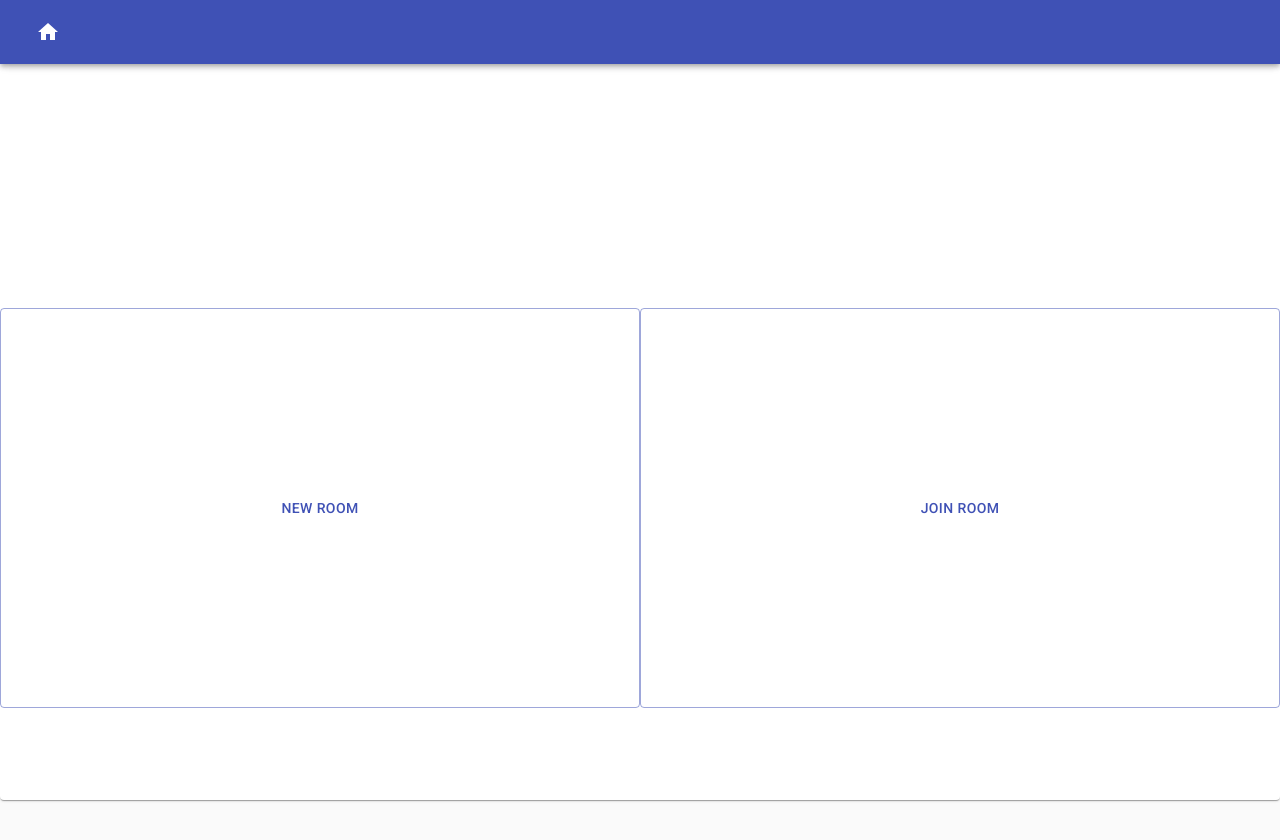
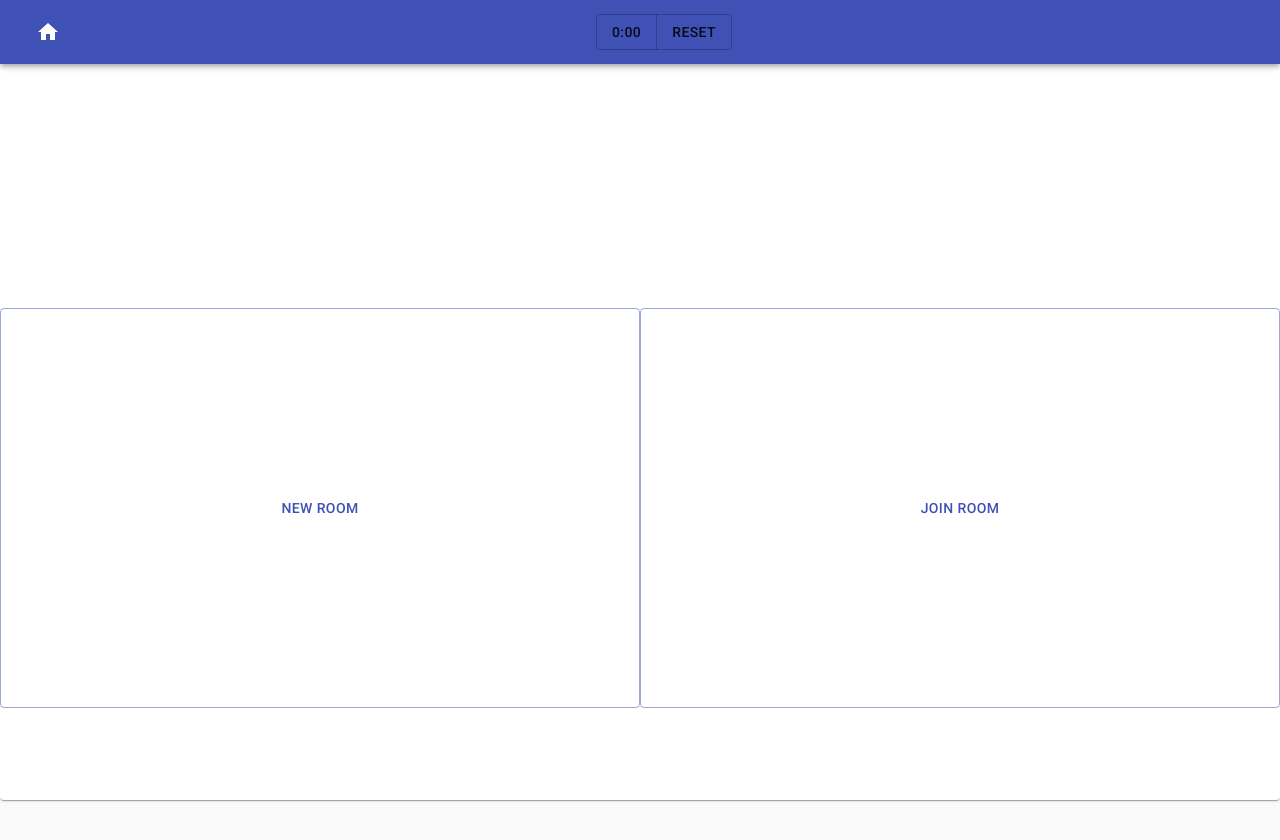
Before and after one commit to awarnes/mtg-life-party, a React (Create React App) app: page / in a window 1280 px wide. Shown: the top 840 px of the page. Built offline with nearby package versions, Linux system fonts and the light colour scheme; no server answers.

Commit message:
Add drag and drop, and start of shot clock.

```diff
--- a/package.json
+++ b/package.json
@@ -9,6 +9,8 @@
     "firebase": "^7.14.2",
     "prop-types": "^15.7.2",
     "react": "^16.13.1",
+    "react-dnd": "^11.1.3",
+    "react-dnd-html5-backend": "^11.1.3",
     "react-dom": "^16.13.1",
     "react-router-dom": "^5.1.2",
     "react-scripts": "3.4.1",
--- a/src/components/NavBar.tsx
+++ b/src/components/NavBar.tsx
@@ -5,6 +5,7 @@ import HomeIcon from '@material-ui/icons/Home';
 
 import { INavBarProps } from '../lib/mtgLifeInterfaces';
 import { getRoomShortId } from '../lib/utilities';
+import ShotClock from './ShotClock';
 
 const styles = {
   navBarContainer: {
@@ -45,6 +46,7 @@ function NavBar(props: INavBarProps): JSX.Element {
           <IconButton color="inherit" onClick={returnHome}>
             <HomeIcon />
           </IconButton>
+          <ShotClock />
           {currentRoom ? (
             <Button onClick={handleCopy} variant="contained" size="large" endIcon={<FileCopyIcon />}>
               Room: {currentRoom}
--- /dev/null
+++ b/src/components/RoomDraggableSpace.tsx
@@ -0,0 +1,17 @@
+import React from 'react';
+import { useDrop } from 'react-dnd';
+
+import { IDraggableRoomProps } from '../lib/mtgLifeInterfaces';
+import { DNDItemTypes } from '../lib/mtgLifeConstants';
+
+function RoomDraggableSpace(props: IDraggableRoomProps): JSX.Element {
+  const { playerCard, movePlayer, droppableId } = props;
+  const [, drop] = useDrop({
+    accept: DNDItemTypes.CARD,
+    drop: (item: any) => movePlayer(item.key, droppableId),
+  });
+
+  return <div ref={drop}>{playerCard}</div>;
+}
+
+export default RoomDraggableSpace;
--- /dev/null
+++ b/src/components/ShotClock.tsx
@@ -0,0 +1,52 @@
+import React, { useState, useEffect } from 'react';
+import { ButtonGroup, Button, withStyles } from '@material-ui/core';
+
+import { IShotClockProps } from '../lib/mtgLifeInterfaces';
+
+const styles = {
+  shotClock: {},
+};
+
+function ShotClock(props: IShotClockProps): JSX.Element {
+  const { classes } = props;
+  const [seconds, setSeconds] = useState(0);
+  const [isActive, setIsActive] = useState(false);
+
+  function resetTimer() {
+    setSeconds(0);
+    setIsActive(false);
+  }
+
+  function toggleTimer() {
+    setIsActive(!isActive);
+  }
+
+  useEffect(() => {
+    let interval: any = null;
+    if (isActive) {
+      interval = setInterval(() => {
+        setSeconds((seconds) => seconds + 1);
+      }, 1000);
+    } else if (!isActive && seconds !== 0) {
+      clearInterval(interval);
+    }
+    return () => clearInterval(interval);
+  }, [isActive, seconds]);
+
+  function formatSeconds(): string {
+    const minutes = Math.trunc(seconds / 60);
+    const secondAmount = seconds - minutes * 60;
+    return `${minutes}:${secondAmount < 10 ? `0${secondAmount}` : secondAmount}`;
+  }
+
+  return (
+    <div className={classes.shotClock}>
+      <ButtonGroup>
+        <Button onClick={toggleTimer}>{formatSeconds()}</Button>
+        <Button onClick={resetTimer}>Reset</Button>
+      </ButtonGroup>
+    </div>
+  );
+}
+
+export default withStyles(styles)(ShotClock);
--- a/src/containers/PlayerCard.tsx
+++ b/src/containers/PlayerCard.tsx
@@ -17,6 +17,9 @@ import DialogContent from '@material-ui/core/DialogContent';
 import DialogContentText from '@material-ui/core/DialogContentText';
 import Tooltip from '@material-ui/core/Tooltip';
 
+// React DND
+import { useDrag } from 'react-dnd';
+
 // Icons
 import SettingsIcon from '@material-ui/icons/Settings';
 import LibraryBooksIcon from '@material-ui/icons/LibraryBooks';
@@ -25,7 +28,7 @@ import CloseIcon from '@material-ui/icons/Close';
 
 // MTG Life Party
 import { IPlayerCardProps } from '../lib/mtgLifeInterfaces';
-import { colorStyles } from '../lib/mtgLifeConstants';
+import { colorStyles, DNDItemTypes } from '../lib/mtgLifeConstants';
 import DamageCounter from '../components/DamageCounter';
 import AdditionalDamageExpander from './AdditionalDamageExpander';
 import { getScryfallURL } from '../lib/utilities';
@@ -63,6 +66,13 @@ function PlayerCard(props: IPlayerCardProps): JSX.Element {
     deletePlayer,
   } = props;
 
+  const [{ isDragging }, drag] = useDrag({
+    item: { type: DNDItemTypes.CARD, key: player.uid },
+    collect: (monitor) => ({
+      isDragging: !!monitor.isDragging(),
+    }),
+  });
+
   // Color picker state
   const [settingsOpen, setSettingsOpen] = useState(false);
   const [cardColor, setCardColor] = useState(colors[~~(Math.random() * colors.length)]);
@@ -86,7 +96,7 @@ function PlayerCard(props: IPlayerCardProps): JSX.Element {
   };
 
   return (
-    <div>
+    <div ref={drag}>
       <Card raised className={classes.cardContainer}>
         <CardHeader
           avatar={
--- a/src/containers/Room.tsx
+++ b/src/containers/Room.tsx
@@ -1,9 +1,13 @@
 import React, { Component } from 'react';
 import { withStyles } from '@material-ui/core/styles';
-import { IRoomProps } from '../lib/mtgLifeInterfaces';
+import Typography from '@material-ui/core/Typography';
+import { DndProvider } from 'react-dnd';
+import { HTML5Backend } from 'react-dnd-html5-backend';
+
+import { IRoomProps, IRoomState, IPlayer } from '../lib/mtgLifeInterfaces';
 import { listenToPlayersInRoom, listenToRoom } from '../data/connection';
+import RoomDraggableSpace from '../components/RoomDraggableSpace';
 import PlayerCard from './PlayerCard';
-import { Typography } from '@material-ui/core';
 
 const styles = {
   roomContainer: {
@@ -13,21 +17,60 @@ const styles = {
     alignContent: 'flex-start',
   },
 };
+function playerDifference(playerA: IPlayer, playerB: IPlayer) {
+  return playerA !== playerB;
+}
+function difference(setA: Set<any>, setB: Set<any>): Set<any> {
+  const _difference = new Set(setA);
+  for (const elem of _difference) {
+    if ([...setB].reduce((diff, el) => diff.concat(el.key), []).includes(elem.key)) _difference.delete(elem);
+  }
+  return _difference;
+}
 
-class Room extends Component<IRoomProps> {
+class Room extends Component<IRoomProps, IRoomState> {
+  constructor(props: IRoomProps) {
+    super(props);
+
+    this.state = {
+      playerCards: [],
+      cardOrder: [],
+    };
+  }
   componentDidMount(): void {
     const { routeProps, updateRoomId, updatePlayerState, updateRoomState } = this.props;
     const joinedRoom = routeProps.match.params.roomId ? routeProps.match.params.roomId : '';
     listenToPlayersInRoom(joinedRoom, updatePlayerState);
     listenToRoom(joinedRoom, updateRoomState);
     updateRoomId(joinedRoom);
+
+    this.generatePlayerCards();
   }
 
   componentWillUnmount(): void {
     // TODO: Figure out what needs to be done for clean up.
   }
 
-  render(): JSX.Element {
+  componentDidUpdate(prevProps: any): void {
+    const { playerCards } = this.state;
+    const { players } = this.props;
+    if (playerCards.length !== players.length) {
+      return this.generatePlayerCards();
+    }
+
+    let playerChanged = false;
+    players.forEach((player: IPlayer) => {
+      playerChanged = playerDifference(
+        player,
+        prevProps.players.filter((prevPlayer: IPlayer) => prevPlayer.uid === player.uid)[0],
+      );
+    });
+    if (playerChanged) {
+      this.generatePlayerCards();
+    }
+  }
+  // TODO: Allow to only regenerate the necessary player cards from componentDidUpdate() above!
+  generatePlayerCards(): void {
     const {
       players,
       room,
@@ -39,17 +82,16 @@ class Room extends Component<IRoomProps> {
       increaseCommanderDamage,
       createNewCommanderDamage,
       deletePlayer,
-      classes,
     } = this.props;
+
+    const { playerCards, cardOrder } = this.state;
 
     const commandersInRoom = players.flatMap((player) =>
       player.partnerCommander ? [player.commander.name!, player.partnerCommander.name!] : player.commander.name!,
     );
 
-    return (
-      <div style={{ flexWrap: 'wrap' }} className={classes.roomContainer}>
-        {room?.players.length ? (
-          players.map((player) => (
+    const newPlayerCards = room?.players.length
+      ? players.map((player) => (
           <PlayerCard
             key={player.uid}
             player={player}
@@ -64,10 +106,51 @@ class Room extends Component<IRoomProps> {
             deletePlayer={deletePlayer}
           />
         ))
+      : [];
+
+    const cardDifference = difference(new Set(newPlayerCards), new Set(playerCards));
+    if (cardDifference.size > 0) {
+      const newCardOrder = [...cardOrder].concat(Array(...cardDifference).map((card) => card.key));
+      return this.setState({ playerCards: newPlayerCards, cardOrder: newCardOrder });
+    }
+
+    this.setState({ playerCards: newPlayerCards });
+  }
+
+  movePlayer = (cardId: string, droppableId: number): void => {
+    const { cardOrder } = this.state;
+
+    const newCardOrder = cardOrder.filter((card: string) => card !== cardId);
+
+    newCardOrder.splice(droppableId, 0, cardId);
+
+    this.setState({ cardOrder: newCardOrder });
+  };
+
+  render(): JSX.Element {
+    const { playerCards, cardOrder } = this.state;
+    const { classes } = this.props;
+
+    return (
+      <DndProvider backend={HTML5Backend}>
+        <div style={{ flexWrap: 'wrap' }} className={classes.roomContainer}>
+          {cardOrder.length ? (
+            cardOrder.map((cardId: string, droppableIndex: number) => {
+              const playerCard = playerCards.filter((card: any) => cardId === card.key)[0];
+              return (
+                <RoomDraggableSpace
+                  key={`drop-space-${droppableIndex}`}
+                  playerCard={playerCard}
+                  droppableId={droppableIndex}
+                  movePlayer={this.movePlayer}
+                />
+              );
+            })
           ) : (
             <Typography variant="h2">Whoops, looks like this room is empty!</Typography>
           )}
         </div>
+      </DndProvider>
     );
   }
 }
--- a/src/lib/mtgLifeConstants.tsx
+++ b/src/lib/mtgLifeConstants.tsx
@@ -36,3 +36,7 @@ export enum CounterType {
   poisonCounter = 'poisonCounter',
   commanderDamage = 'commanderDamage',
 }
+
+export const DNDItemTypes = {
+  CARD: 'playerCard',
+};
--- a/tsconfig.json
+++ b/tsconfig.json
@@ -6,6 +6,7 @@
       "dom.iterable",
       "esnext"
     ],
+    "downlevelIteration": true,
     "allowJs": true,
     "skipLibCheck": true,
     "esModuleInterop": true,
```
Also changed, not shown: src/lib/mtgLifeInterfaces.tsx (+18 -0 lines), 1 other file (tests, documents, lock files or other folders). Lines whose indentation alone changed are shown as unchanged.
